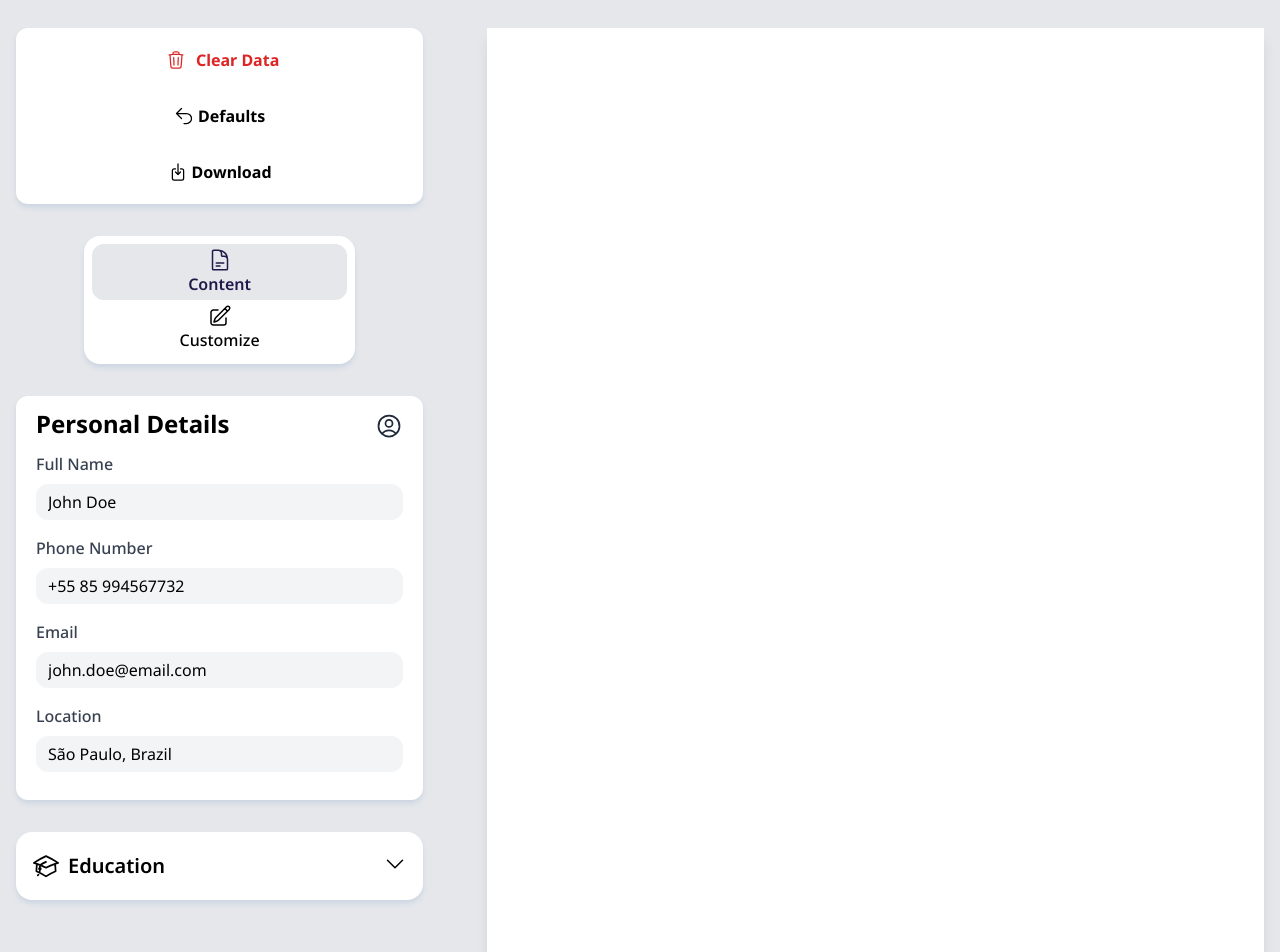
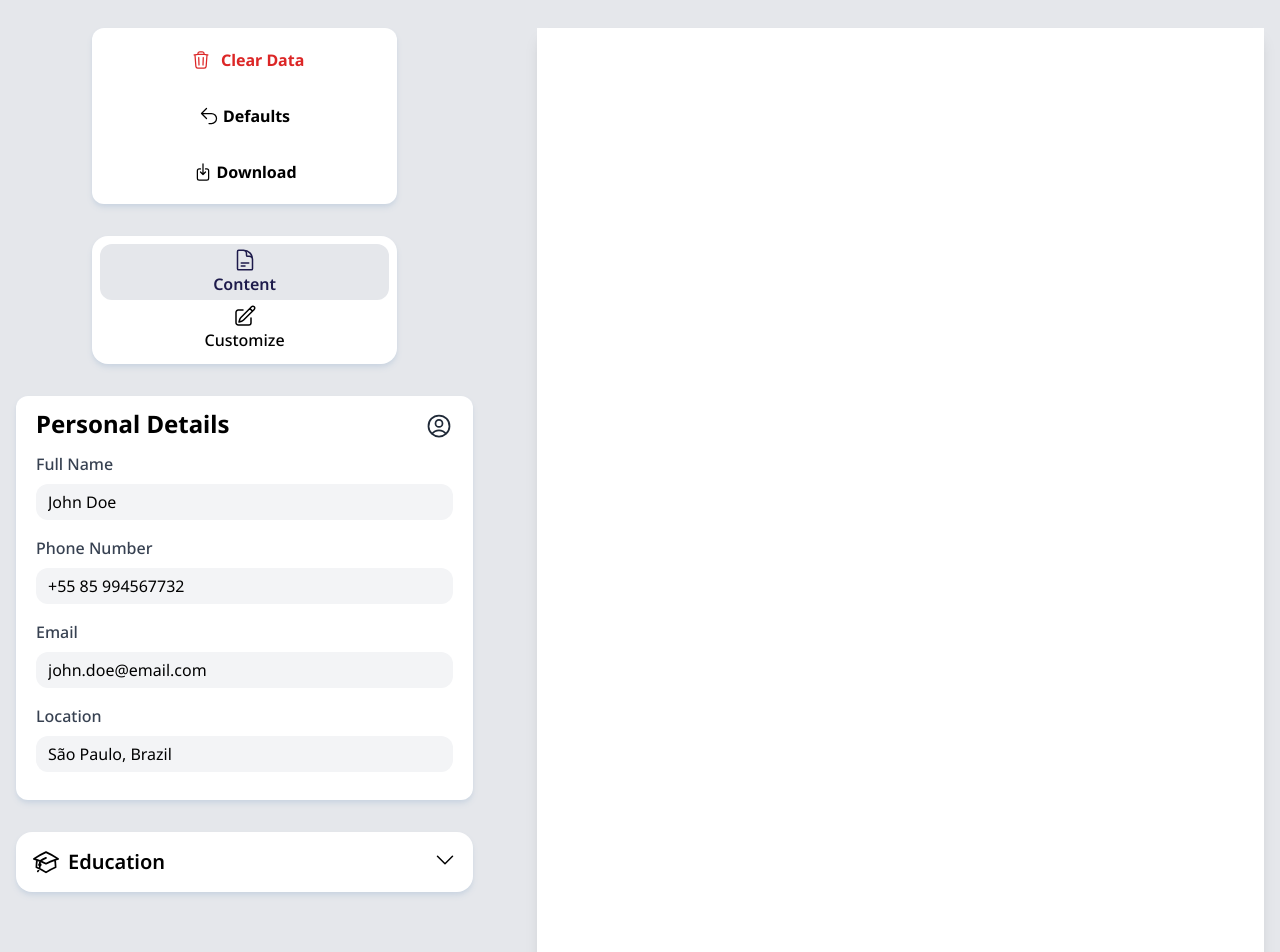
Before and after one commit to leo-vic3nt/EasyCv, a React (Vite) app: page / in a window 1280 px wide. Shown: the top 952 px of the page. Built offline with nearby package versions, Linux system fonts and the light colour scheme.

Commit message:
layout adjustments

```diff
--- a/src/App.jsx
+++ b/src/App.jsx
@@ -3,7 +3,7 @@ import { useState } from "react";
 import CurriculumVitae from "./components/CurriculumVitae";
 import ActionsBar from "./components/ActionsBar";
 import ModeToggle from "./components/ModeToggle";
-import SideControls from "./components/SideControls";
+import SideContainer from "./components/SideContainer";
 import ContentEditor from "./components/ContentEditor";
 import { DUMMY_DATA, EDITOR_MODES } from "./lib/constants";
 
@@ -21,7 +21,7 @@ function App() {
 
   return (
     <Container>
-      <SideControls>
+      <SideContainer>
         <ActionsBar />
         <ModeToggle setMode={setMode} />
         {currentMode === EDITOR_MODES.contentEditor ? (
@@ -29,7 +29,7 @@ function App() {
         ) : (
           <h1>heeey</h1>
         )}
-      </SideControls>
+      </SideContainer>
 
       <CurriculumVitae />
     </Container>
--- a/src/components/ActionsBar.jsx
+++ b/src/components/ActionsBar.jsx
@@ -8,7 +8,7 @@ import clsx from "clsx";
 
 function Container({ children }) {
   return (
-    <div className="flex flex-col items-center gap-2 rounded-xl bg-white px-2 py-2 shadow-md shadow-slate-300 :flex-row">
+    <div className=":flex-row flex w-2/3 flex-col items-center gap-2 rounded-xl bg-white px-2 py-2 shadow-md shadow-slate-300">
       {children}
     </div>
   );
--- a/src/components/ExpandableCard.jsx
+++ b/src/components/ExpandableCard.jsx
@@ -1,11 +1,11 @@
 /* eslint-disable react/prop-types */
-import { ChevronDownIcon } from "@heroicons/react/24/outline";
+import { ChevronDownIcon, PlusIcon } from "@heroicons/react/24/outline";
 import clsx from "clsx";
 import { useState } from "react";
 
 function Container({ children }) {
   return (
-    <div className="mx-auto my-0 flex h-fit w-full flex-col rounded-2xl bg-white shadow-md shadow-slate-300">
+    <div className="mx-auto my-0 flex h-fit w-full flex-col rounded-2xl bg-white py-2 shadow-md shadow-slate-300">
       {children}
     </div>
   );
@@ -15,7 +15,7 @@ function CardHeader({ title, icon, isExpanded, setIsExpanded }) {
   return (
     <button
       onClick={() => setIsExpanded((e) => !e)}
-      className="flex justify-between px-4 py-5"
+      className="flex justify-between px-4 py-2"
     >
       <div className="flex items-center gap-2">
         <span className="size-7">{icon}</span>
@@ -31,6 +31,31 @@ function CardHeader({ title, icon, isExpanded, setIsExpanded }) {
   );
 }
 
+function ExpandableContainer({ children, isExpanded }) {
+  return (
+    <div
+
+    // @todo find another way to make the container expandable
+
+      className={clsx(
+        "overflow-hidden rounded-xl bg-white duration-200 ease-in-out",
+        isExpanded ? "h-" : "h-0",
+      )}
+    >
+      {children}
+    </div>
+  );
+}
+
+function AddToListBtn({ title }) {
+  return (
+    <button className="mx-auto flex items-center gap-1 rounded-full border-4 border-gray-300 px-4 py-2 font-medium capitalize hover:border-gray-400">
+      <PlusIcon className="size-5" />
+      {title}
+    </button>
+  );
+}
+
 function ExpandableCard({ title, icon, children }) {
   const [isExpanded, setIsExpanded] = useState(false);
 
@@ -42,7 +67,10 @@ function ExpandableCard({ title, icon, children }) {
         isExpanded={isExpanded}
         setIsExpanded={setIsExpanded}
       />
-      {children}
+      <ExpandableContainer isExpanded={isExpanded}>
+        {children}
+        <AddToListBtn title={title} />
+      </ExpandableContainer>
     </Container>
   );
 }
--- a/src/components/ModeToggle.jsx
+++ b/src/components/ModeToggle.jsx
@@ -9,7 +9,7 @@ import { EDITOR_MODES } from "../lib/constants";
 
 function Container({ children }) {
   return (
-    <div className="mx-auto my-0 flex h-fit w-2/3 flex-col rounded-2xl bg-white p-2 shadow-md shadow-slate-300">
+    <div className="my-0 flex h-fit w-2/3 flex-col rounded-2xl bg-white p-2 shadow-md shadow-slate-300">
       {children}
     </div>
   );
--- a/src/components/PersonalDetailsForm.jsx
+++ b/src/components/PersonalDetailsForm.jsx
@@ -5,7 +5,7 @@ import { DUMMY_DATA } from "../lib/constants";
 
 function Container({ children }) {
   return (
-    <div className="flex flex-col gap-3 rounded-xl bg-white px-5 py-3 shadow-md shadow-slate-300">
+    <div className="flex w-full flex-col gap-3 rounded-xl bg-white px-5 py-3 shadow-md shadow-slate-300">
       {children}
     </div>
   );
--- /dev/null
+++ b/src/components/SideContainer.jsx
@@ -0,0 +1,6 @@
+/* eslint-disable react/prop-types */
+function SideContainer({ children }) {
+  return <div className="flex items-center w-2/5 min-w-72 flex-col gap-8">{children}</div>;
+}
+
+export default SideContainer;
--- a/src/components/SideControls.jsx
+++ /dev/null
@@ -1,6 +0,0 @@
-/* eslint-disable react/prop-types */
-function SideControls({ children }) {
-  return <div className="flex w-1/3 min-w-72 flex-col gap-8">{children}</div>;
-}
-
-export default SideControls;
```
